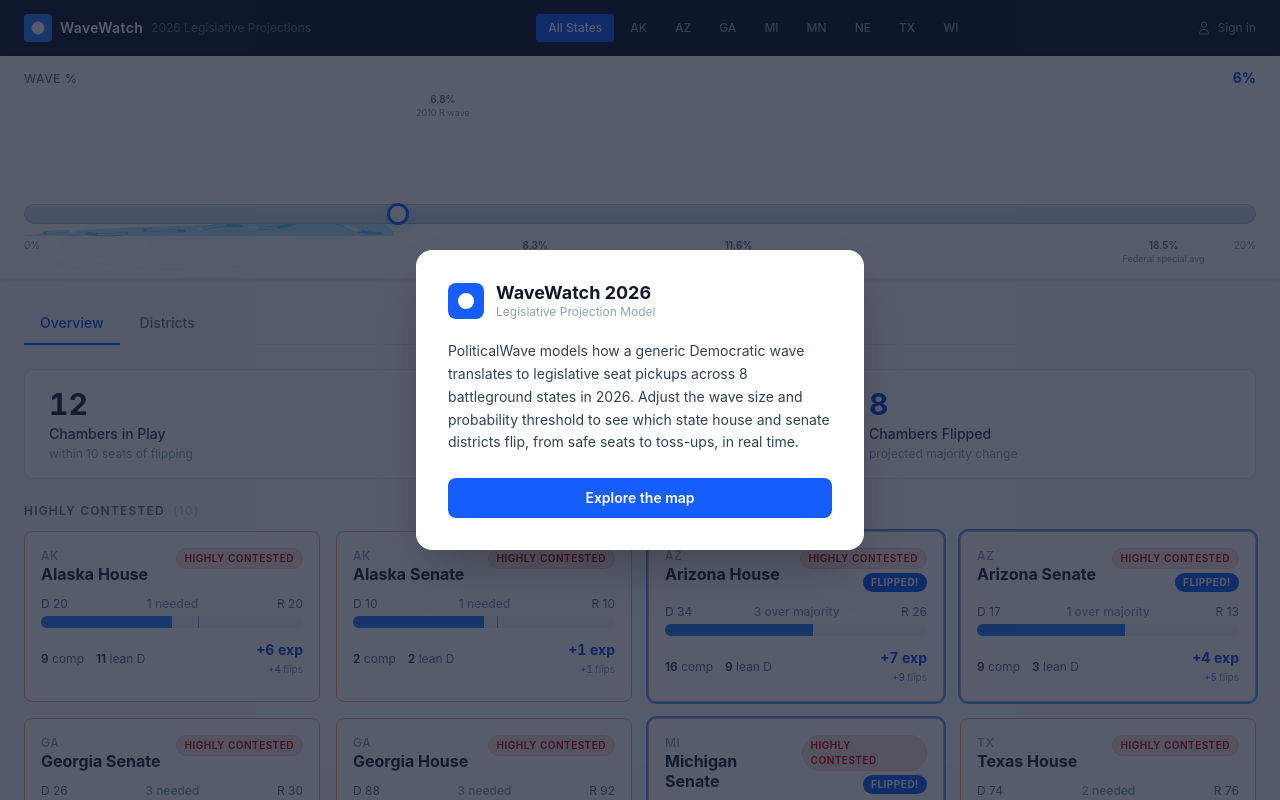
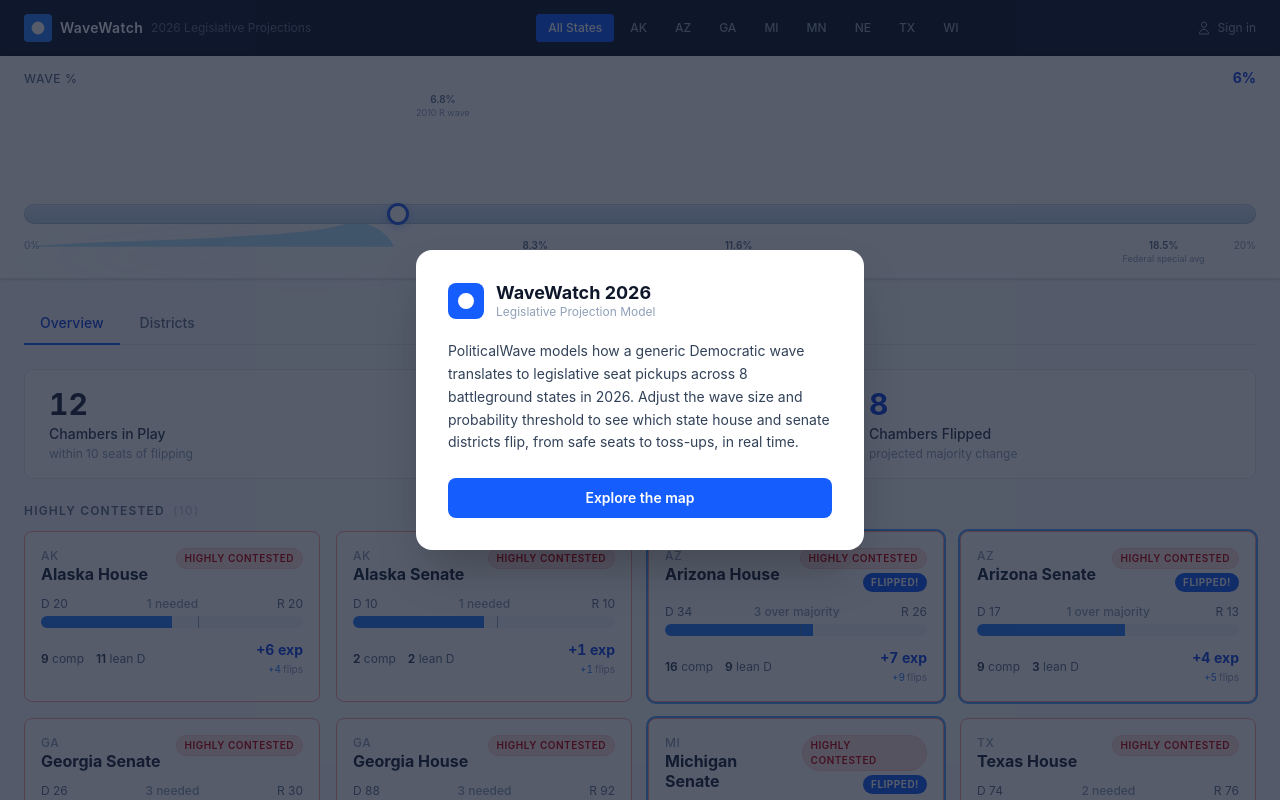
Before and after one commit to patrickvk1978/political-wave, a React (Vite) app: page / in a window 1280 px wide. Shown: the top 800 px of the page. Built offline with nearby package versions, Linux system fonts and the light colour scheme.

Commit message:
Refine wave shape and remove internal line detail

```diff
--- a/src/components/layout/ParameterBar.tsx
+++ b/src/components/layout/ParameterBar.tsx
@@ -18,31 +18,21 @@
 function WaveFill({ progress }: { progress: number }) {
   const normalized = Math.max(0, Math.min(progress / 100, 1))
   const effectiveWidth = Math.max(progress, 2)
-  const tailTopY = 60 - normalized * 12
-  const midTopY = 60 - normalized * 22
-  const crestY = 60 - normalized * 54
-  const frontShoulderY = 60 - normalized * 34
-  const frontDropY = 60 - normalized * 10
-  const innerStartY = 61 - normalized * 10
-  const innerMidY = 60 - normalized * 18
-  const innerCrestY = 60 - normalized * 30
-  const innerEndY = 60 - normalized * 6
+  const railY = 58
+  const tailTopY = railY - normalized * 8
+  const midTopY = railY - normalized * 18
+  const crestY = railY - normalized * 56
+  const frontShoulderY = railY - normalized * 30
+  const frontLipY = railY - normalized * 44
+  const frontDropY = railY - normalized * 2
 
   const areaPath = [
-    `M 0 60`,
-    `C 10 ${tailTopY} 26 ${tailTopY - 2} 48 ${midTopY}`,
-    `C 66 ${midTopY - 2} 80 ${frontShoulderY} 88 ${crestY}`,
-    `C 92 ${crestY - 4} 97 ${frontDropY - 6} 100 ${frontDropY}`,
-    `L 100 60`,
-    `L 0 60 Z`,
-  ].join(' ')
-
-  const linePath = [
-    `M 6 ${innerStartY}`,
-    `C 14 ${innerStartY - 3} 20 ${innerStartY + 4} 28 ${innerStartY}`,
-    `S 42 ${innerMidY + 5} 50 ${innerMidY}`,
-    `S 66 ${innerMidY + 6} 74 ${innerCrestY}`,
-    `S 88 ${innerEndY + 2} 96 ${innerEndY}`,
+    `M 0 ${railY}`,
+    `C 12 ${tailTopY} 28 ${tailTopY - 1} 50 ${midTopY}`,
+    `C 70 ${midTopY - 3} 82 ${frontShoulderY} 90 ${crestY}`,
+    `C 94 ${frontLipY} 98 ${frontDropY - 10} 100 ${frontDropY}`,
+    `L 100 ${railY}`,
+    `L 0 ${railY} Z`,
   ].join(' ')
 
   return (
@@ -58,8 +48,6 @@
           aria-hidden="true"
         >
           <path d={areaPath} className="wave-fill-area" />
-          <path d={linePath} className="wave-fill-line wave-fill-line-a" />
-          <path d={linePath} className="wave-fill-line wave-fill-line-b" />
         </svg>
       </div>
     </div>
--- a/src/index.css
+++ b/src/index.css
@@ -40,7 +40,7 @@
 
 .wave-fill-clip {
   position: absolute;
-  top: 0;
+  top: 14px;
   max-width: 100%;
   transition:
     width 180ms ease-out;
@@ -54,25 +54,6 @@
 .wave-fill-area {
   fill: rgba(125, 211, 252, 0.55);
   filter: drop-shadow(0 8px 12px rgba(125, 211, 252, 0.22));
-}
-
-.wave-fill-line {
-  fill: none;
-  stroke: rgba(56, 189, 248, 0.75);
-  stroke-linecap: round;
-}
-
-.wave-fill-line-a {
-  stroke-width: 1.8;
-  stroke-dasharray: 10 6;
-  animation: wave-drift-a 9s linear infinite;
-}
-
-.wave-fill-line-b {
-  stroke-width: 1.3;
-  stroke: rgba(255, 255, 255, 0.55);
-  stroke-dasharray: 7 7;
-  animation: wave-drift-b 11s linear infinite;
 }
 
 .wave-slider::-webkit-slider-thumb {
@@ -105,24 +86,6 @@
   background: #ffffff;
   border: 3px solid #2563eb;
   box-shadow: 0 2px 8px rgba(37, 99, 235, 0.28);
-}
-
-@keyframes wave-drift-a {
-  from {
-    stroke-dashoffset: 0;
-  }
-  to {
-    stroke-dashoffset: -96;
-  }
-}
-
-@keyframes wave-drift-b {
-  from {
-    stroke-dashoffset: 0;
-  }
-  to {
-    stroke-dashoffset: 54;
-  }
 }
 
 /* ─── Leaflet map tooltip styles ─────────────────────────────────────────── */
```
